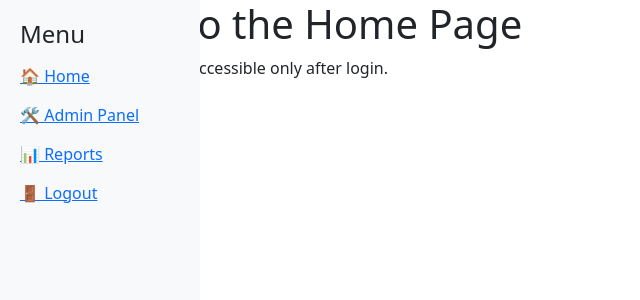
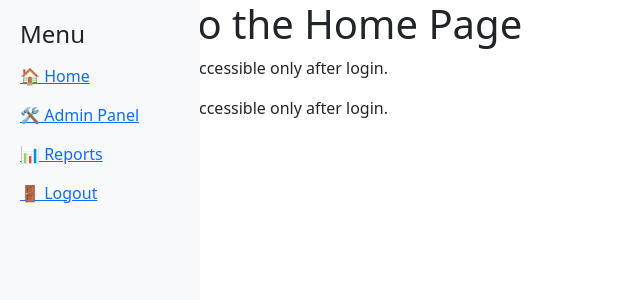
Before and after one commit to kganesh09/Routers, a React (Create React App) app: page / in a window 1280 px wide. Shown: the top 300 px of the page, without its empty margins (0-640 px from the left). Built offline with nearby package versions, Linux system fonts and the light colour scheme; sample sign-in values are in the browser's storage.

Commit message:
new update

```diff
--- a/src/pages/Home.js
+++ b/src/pages/Home.js
@@ -5,6 +5,7 @@ const Home = () => {
       <div className="content">
         <h1>Welcome to the Home Page</h1>
         <p>This is a protected route, accessible only after login.</p>
+        <p>This is a protected route, accessible only after login.</p>
       </div>
     </div>
   );
```
